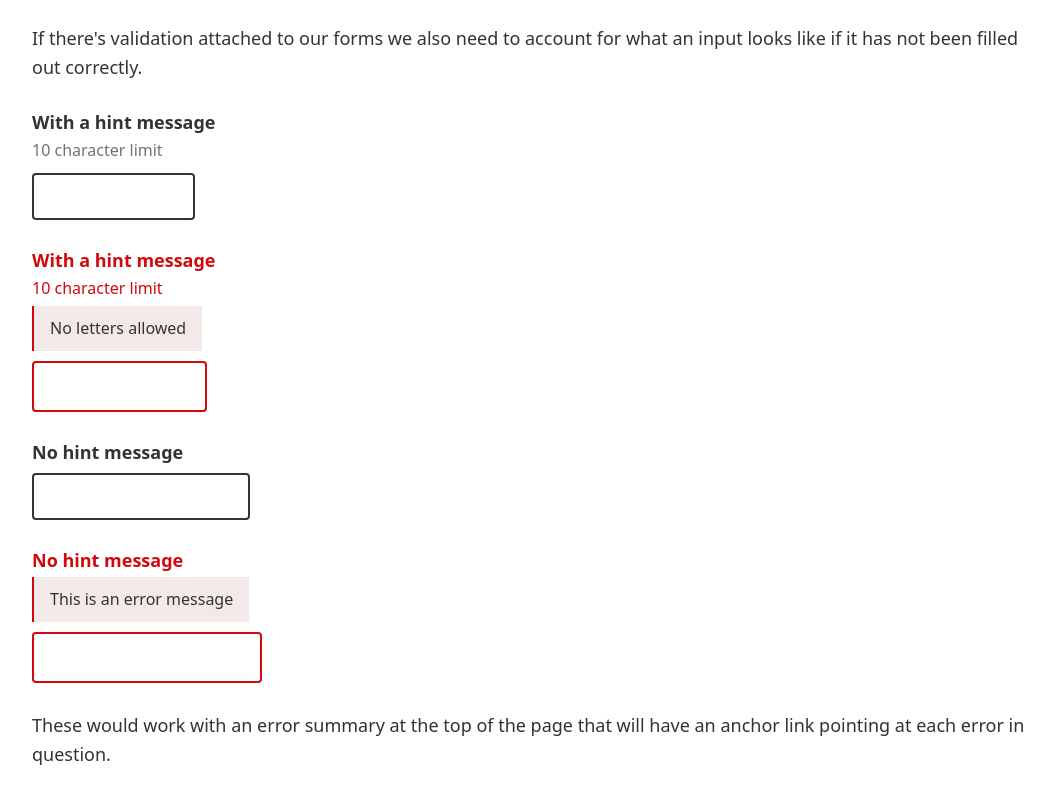
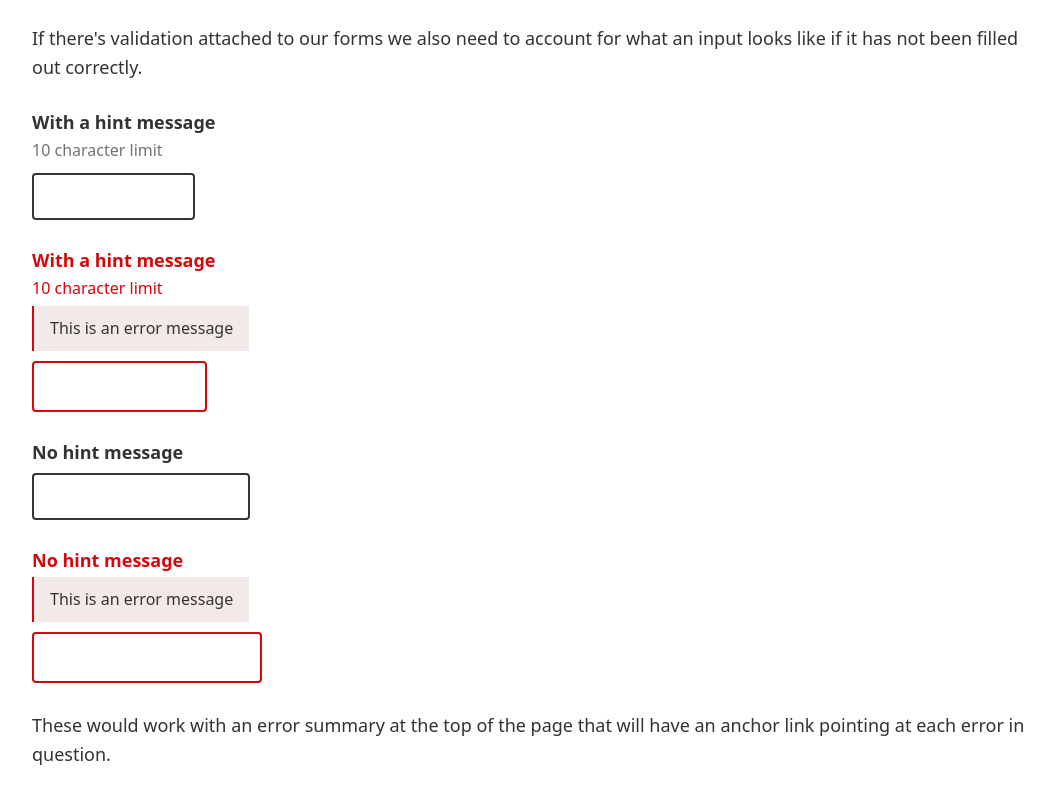
Before and after one commit to nmakuch/sandbox, a Next.js app: page /inputs in a window 1280 px wide. Shown: the part 1560-2360 px from the top of the page, without its empty margins (108-1162 px from the left). Built offline with nearby package versions, Linux system fonts and the light colour scheme.

Commit message:
more tweaks

```diff
--- a/pages/inputs.js
+++ b/pages/inputs.js
@@ -80,7 +80,7 @@ export default function Inputs() {
                         <div className={styles.formGroup}>
                             <label className={styles.labelError}>With a hint message</label>
                             <p className={styles.hintError}>10 character limit</p>
-                            <p className={styles.errorMessage}>No letters allowed</p>
+                            <p className={styles.errorMessage}>This is an error message</p>
                             <input size="10" maxLength="10" className={styles.inputError} />
                         </div>
 
```
